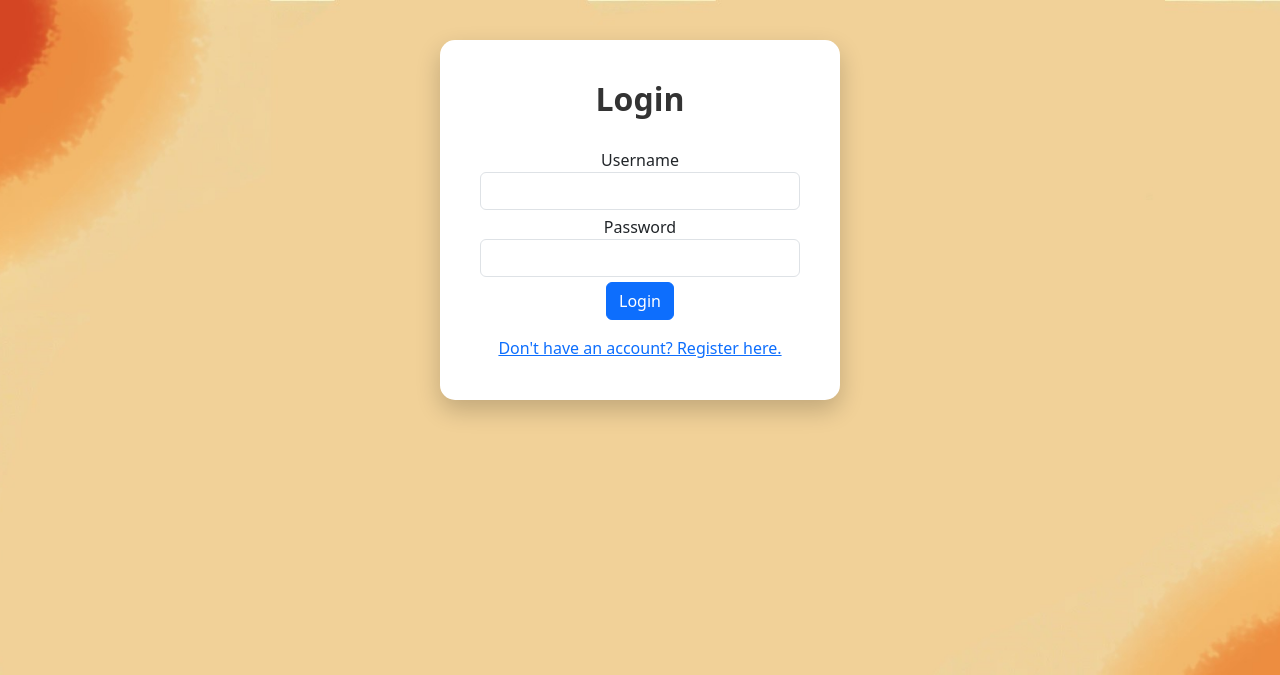
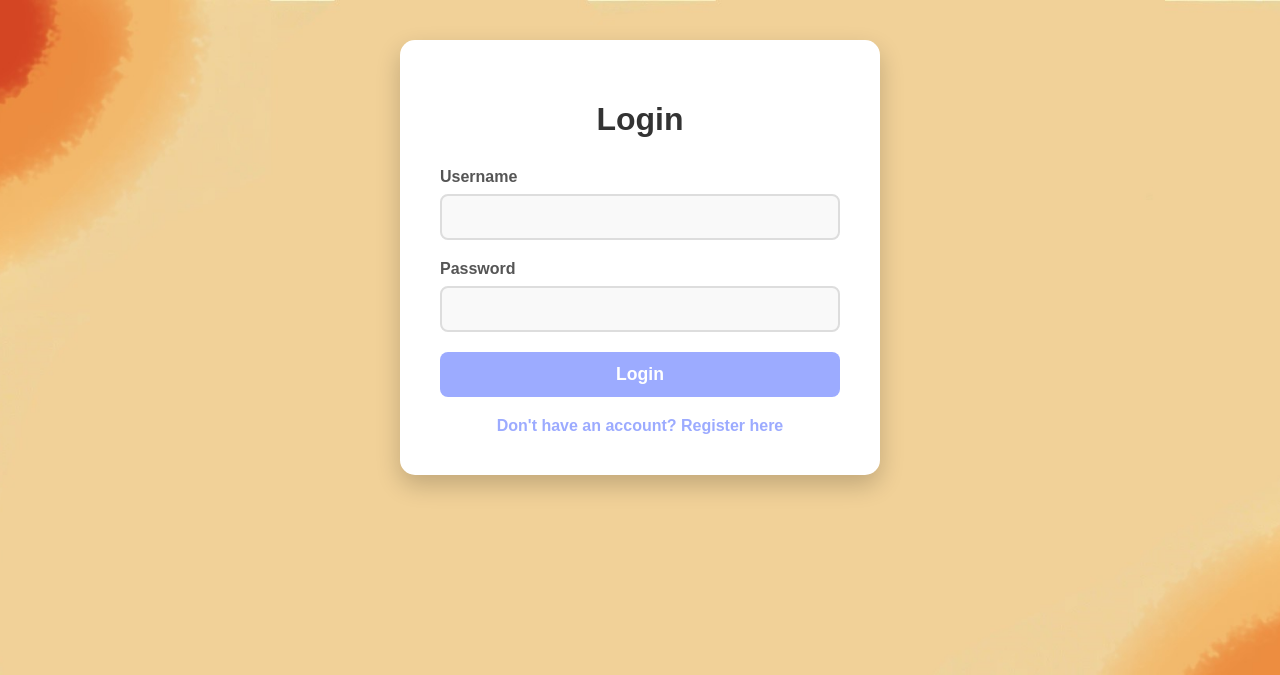
Before and after one commit to KJ4277/Recipe-CS-Coursework, a PHP site: page /login.php in a window 1280 px wide. Shown: the top 675 px of the page. Run offline with PHP 8.4, Linux system fonts and the light colour scheme.

Commit message:
Update login.php

```diff
--- a/recipe_website/login.php
+++ b/recipe_website/login.php
@@ -5,37 +5,54 @@
     <meta name="viewport" content="width=device-width, initial-scale=1.0">
     <title>Login - Recipe Website</title>
     <link rel="stylesheet" href="recipestyle.css">
-    <link rel="stylesheet" href="https://cdn.jsdelivr.net/npm/bootstrap@5.3.0/dist/css/bootstrap.min.css">
 </head>
 <body>
-
     <div class="login-container">
         <h1>Login</h1>
 
         <?php
-    // Display any error message if provided
-    if (isset($_GET['error'])) {
-        echo "<div class='alert alert-danger'>Invalid username or password.</div>";
+            session_start();
+            $db = new mysqli('localhost', 'root', '', 'recipe_website');
+
+            if ($_SERVER['REQUEST_METHOD'] === 'POST') {
+                $username = $db->real_escape_string($_POST['username']);
+                $password = $_POST['password']; // You should hash this in production
+
+                $result = $db->query("SELECT user_id, username, password FROM users WHERE username = '$username'");
+
+                if ($result->num_rows > 0) {
+                    $user = $result->fetch_assoc();
+                    if (password_verify($password, $user['password'])) {
+                        $_SESSION['user_id'] = $user['user_id']; // Make sure this matches your column name
+                        $_SESSION['username'] = $user['username'];
+                        header("Location: main_page.php");
+                        exit();
+                    } else {
+                        $error = "Invalid credentials";
+                    }
+                } else {
+                    $error = "Invalid credentials";
+                }
             }
         ?>
 
-    <form action="authenticate.php" method="POST" onsubmit="return validateForm()">
-        <div class="form-group">
+        <form action="login.php" method="POST" onsubmit="return validateForm()">
+            <div class="input-group">
                 <label for="username">Username</label>
-            <input type="text" class="form-control" name="username" id="username" required>
-            <small id="username-error" class="text-danger"></small>
+                <input type="text" id="username" name="username" required>
+                <small id="username-error" style="color: #dc3545; font-size: 0.9rem;"></small>
             </div>
-        <div class="form-group">
+
+            <div class="input-group">
                 <label for="password">Password</label>
-            <input type="password" class="form-control" name="password" id="password" required>
-            <small id="password-error" class="text-danger"></small>
+                <input type="password" id="password" name="password" required>
+                <small id="password-error" style="color: #dc3545; font-size: 0.9rem;"></small>
             </div>
-        <button type="submit" class="btn btn-primary">Login</button>
+
+            <button type="submit" class="login-button">Login</button>
         </form>
 
-    <div class="text-center mt-3">
-        <a href="add_user.php">Don't have an account? Register here.</a>
-    </div>
+        <a href="add_user.php" class="register-link">Don't have an account? Register here</a>
     </div>
 
     <script>
@@ -74,6 +91,5 @@
             return valid;
         }
     </script>
-
 </body>
 </html>
```
Lines whose indentation alone changed are shown as unchanged.
